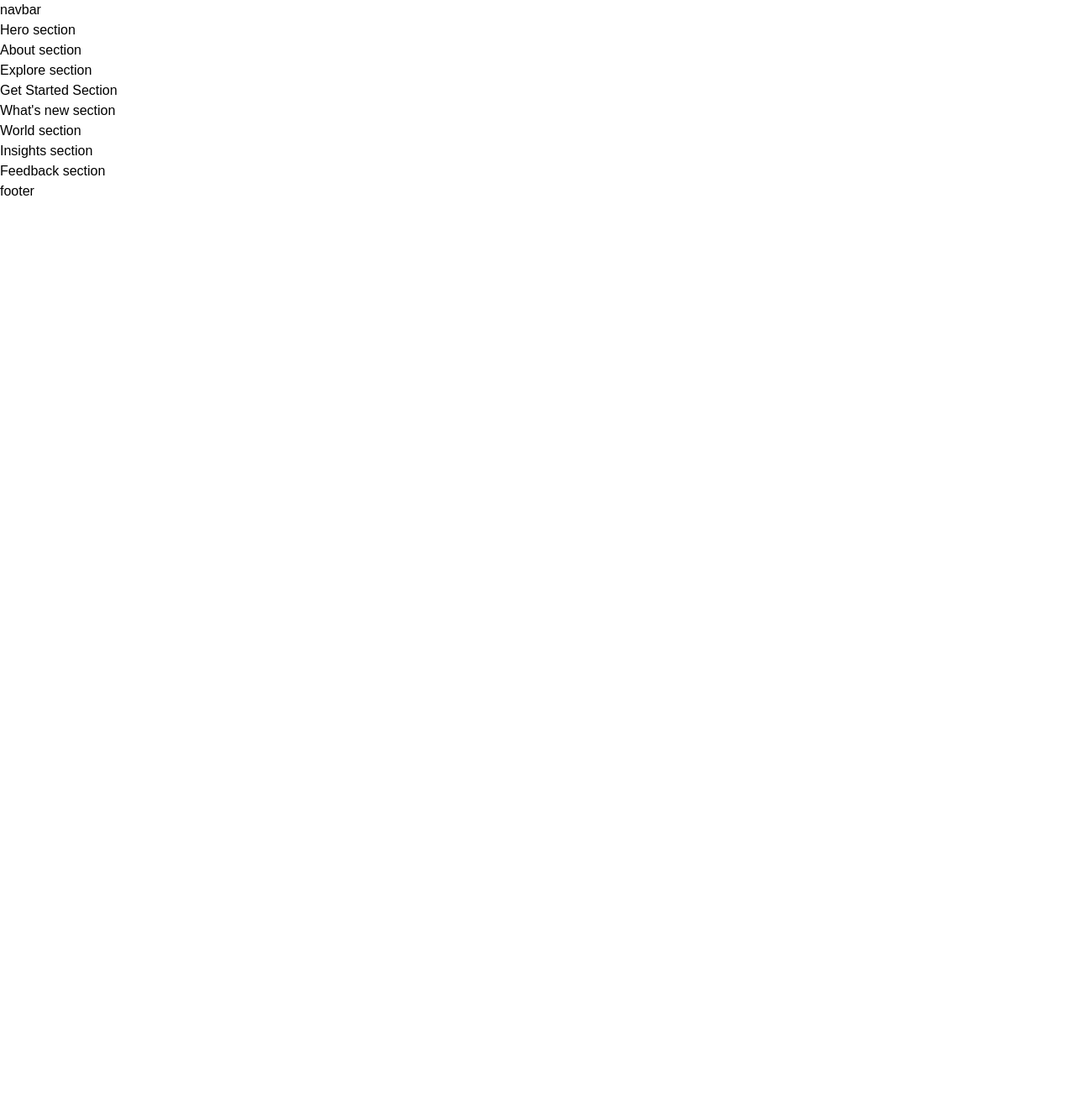
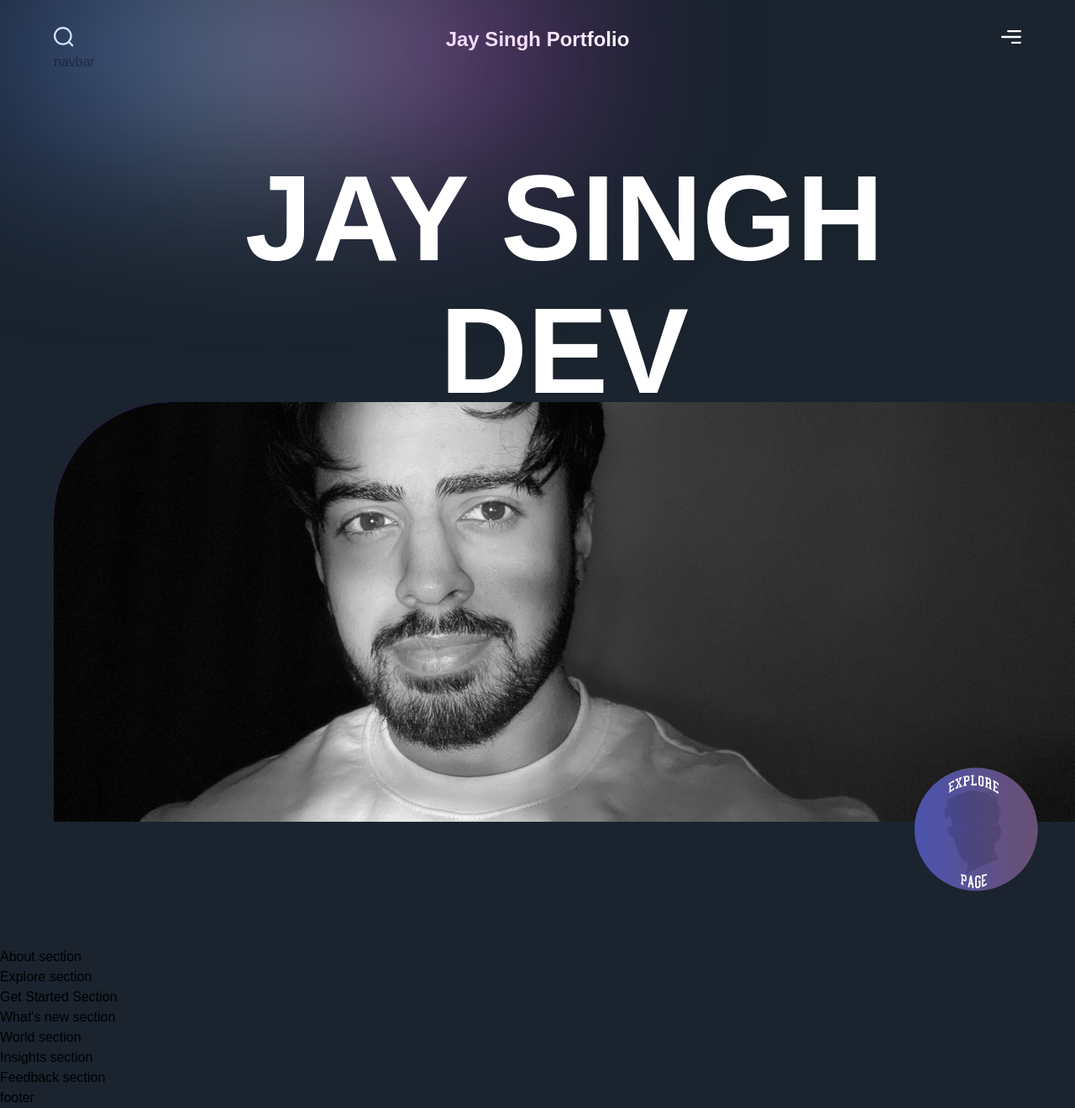
Before and after one commit to JayUnitTest/PlusUltraPortfolio, a Next.js app: page / in a window 1280 px wide. Shown: the whole page at 84% size. Before the commit the page ends 800 px from the top, so only its background shows below. Built offline with nearby package versions, Linux system fonts and the light colour scheme; a web font is replaced by a local one.

Commit message:
Nav + Hero
Started work on Nav and hero section.

- Nav slides in from the top smoothly

-Picture slides in from the right in hero section

// i can definitely see a lot of changes occuring
// in order to keep the colour scheme similar i will need to edit the photos

```diff
--- a/app/head.js
+++ b/app/head.js
@@ -1,6 +1,6 @@
 const Head = () => (
   <>
-    <title>Metaversus</title>
+    <title>Jay Singh Portfolio</title>
     <meta name="viewport" content="width=device-width, initial-scale=1" />
     <link rel="icon" href="/favicon.ico" />
   </>
--- a/app/page.js
+++ b/app/page.js
@@ -2,7 +2,7 @@ import { Footer, Navbar } from '../components';
 import { About, Explore, Feedback, GetStarted, Hero, Insights, WhatsNew, World } from '../sections';
 
 const Page = () => (
-  <div>
+  <div className="bg-primary-black overflow-hidden">
     <Navbar />
     <Hero />
     <About />
--- a/components/Navbar.jsx
+++ b/components/Navbar.jsx
@@ -1,9 +1,34 @@
 'use client';
 
+import { motion } from 'framer-motion';
+import styles from '../styles';
+import { navVariants } from '../utils/motion';
+
 const Navbar = () => (
-  <nav>
+  <motion.nav
+    variants={navVariants}
+    initial="hidden"
+    whileInView="show"
+    className={`${styles.xPaddings} py-8 relative`}
+  >
+    <div className="absolute w-[50%] inset-0 gradient-01" />
+    <div className={`${styles.innerWidth} mx-auto flex justify-between gap-8`}>
+      <img
+        src="/search.svg"
+        alt="search"
+        className="w-[24px] h-[24px] object-contain"
+      />
+      <h2 className="font-extrabold text-[24px] leading-[30px] text-white">
+        Jay Singh Portfolio
+      </h2>
+      <img
+        src="/menu.svg"
+        alt="menu"
+        className="w-[24px] h-[24px] object-contain"
+      />
+    </div>
     navbar
-  </nav>
+  </motion.nav>
 );
 
 export default Navbar;
--- a/package.json
+++ b/package.json
@@ -1,5 +1,5 @@
 {
-  "name": "metaverse13",
+  "name": "jaysinghportfolio",
   "version": "0.1.0",
   "private": true,
   "scripts": {
--- a/sections/Hero.jsx
+++ b/sections/Hero.jsx
@@ -1,8 +1,54 @@
 'use client';
 
+import { motion } from 'framer-motion';
+import styles from '../styles';
+import { slideIn, staggerContainer, textVariant } from '../utils/motion';
+
 const Hero = () => (
-  <section>
-    Hero section
+  <section className={`${styles.yPaddings} sm:pl-16 pl-6`}>
+    <motion.div
+      variants={staggerContainer}
+      initial="hidden"
+      whileInView="show"
+      viewport={{ once: false, amount: 0.25 }}
+      className={`${styles.innerWidth} mx-auto flex flex-col`}
+    >
+      <div className="flex justify-center items-center flex-col relative z-10">
+        <motion.h1 variants={textVariant(1.1)} className={styles.heroHeading}>
+          Jay Singh
+        </motion.h1>
+        <motion.div
+          variants={textVariant(1.2)}
+          className="flex flex-row justify-center items-center"
+        >
+          <h2 className={styles.heroHeading}>Dev</h2>
+        </motion.div>
+      </div>
+      <motion.div
+        variants={slideIn('right', 'tween', 0.2, 1)}
+        className="relative w-full md:-mt-[20px] -mt-[12px]"
+      >
+        <div
+          className="absolute w-full h-[300px] hero-gradient rounded-tl-[140px]
+      z-[0] -top[30px]"
+        />
+        <img
+          src="/itsme.jpeg"
+          alt="selfie"
+          className="w-full sm:h-[500px] h-[350px] object-cover rounded-tl-[140px] z-10 relative"
+        />
+
+        <a href="#explore">
+          <div className="w-full flex justify-end sm:-mt-[70px] -mt-[50px] pr-[40px] relative z-10">
+            <img
+              src="/stamp.png"
+              alt="stamp"
+              className="sm:w-[155px] w-[100px] sm:h-[155px] h-[100px] object-contain"
+            />
+          </div>
+        </a>
+      </motion.div>
+    </motion.div>
   </section>
 );
 
```
Also changed, not shown: public/itsme.jpeg (added), public/stamp.png.
